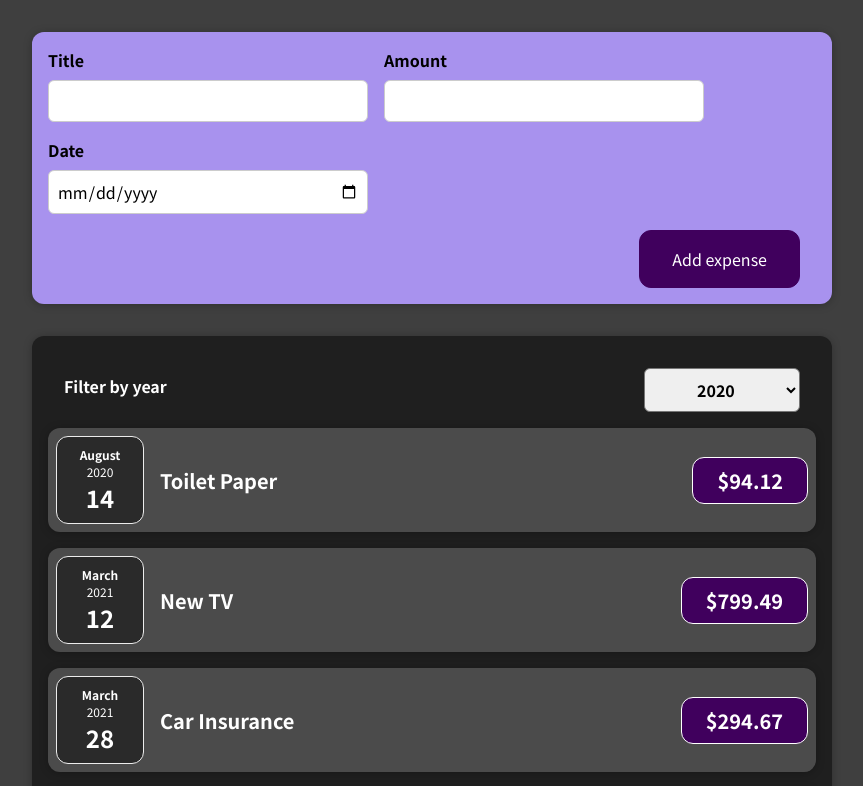
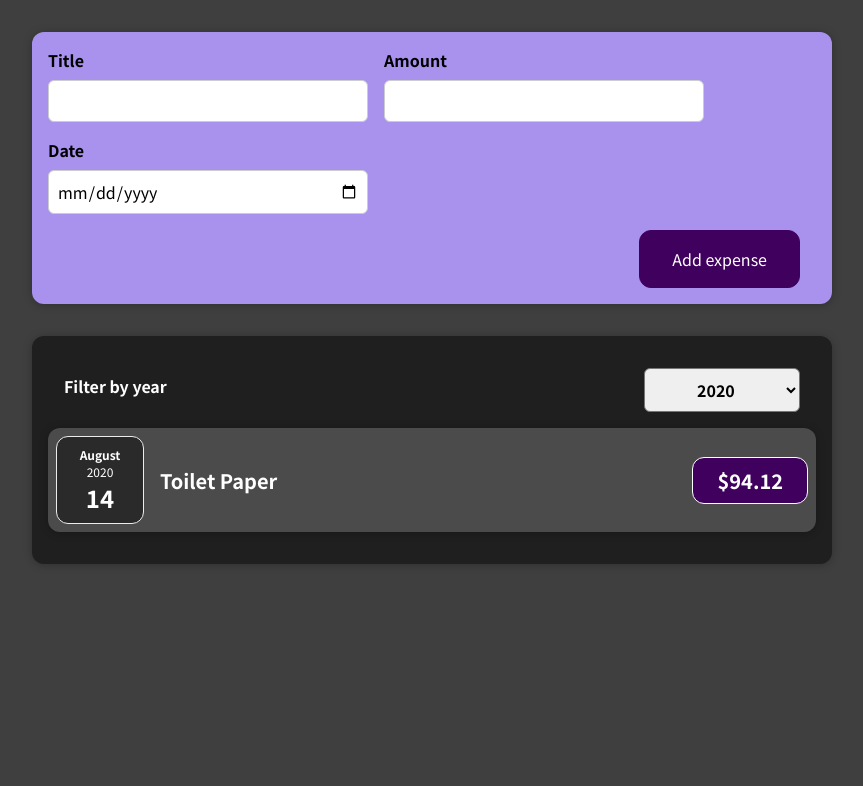
Before and after one commit to AleksandraCislowski/expense-track-app, a React (Create React App) app: page / in a window 1280 px wide. Shown: the top 786 px of the page, without its empty margins (208-1071 px from the left). Built offline with nearby package versions, Linux system fonts and the light colour scheme.

Commit message:
working filter

```diff
--- a/src/components/Expenses/Expenses.js
+++ b/src/components/Expenses/Expenses.js
@@ -19,7 +19,9 @@ const Expenses = (props) => {
           selected={filteredYear}
           onChangeFilter={filterChangeHandler}
         />
-        {props.items.map((expense) => (
+        {props.items
+          .filter((item) => item.date.getFullYear().toString() === filteredYear)
+          .map((expense) => (
             <ExpenseItem
               key={expense.id}
               title={expense.title}
```
Also changed, not shown: 1 other file (tests, documents, lock files or other folders). Lines whose indentation alone changed are shown as unchanged.
